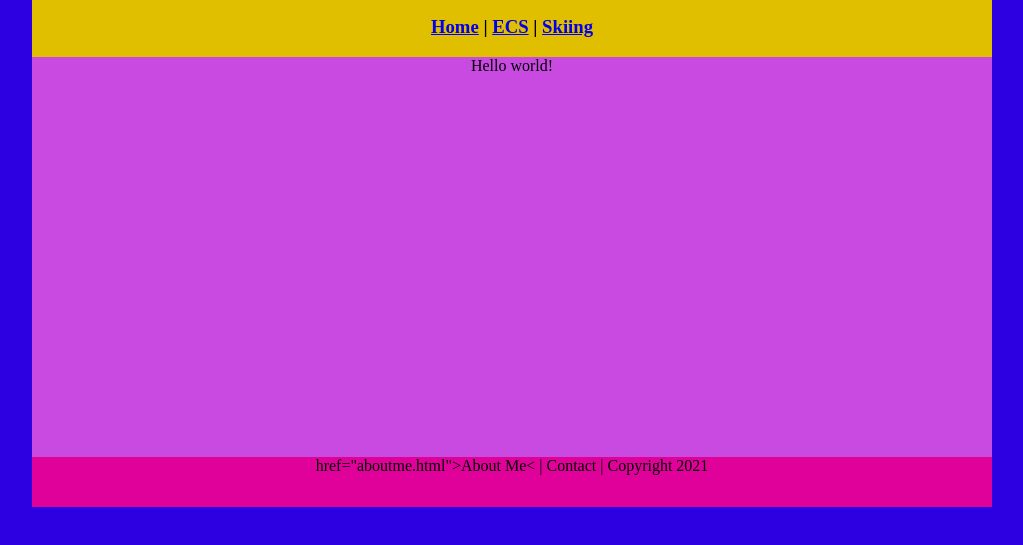
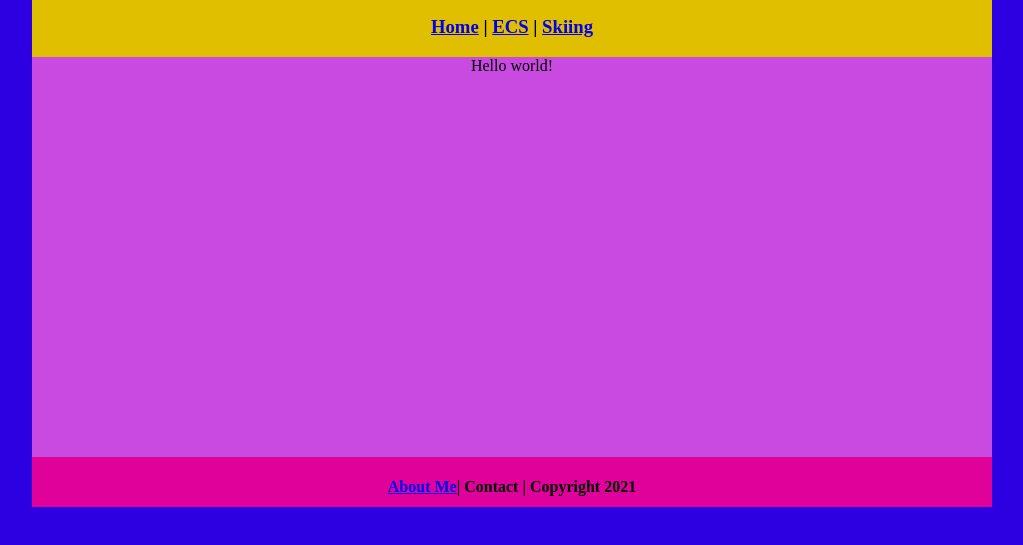
Before and after one commit to AndrewKath/ecsportfullio, a plain HTML site: page aboutme.html in a window 1280 px wide. Shown: the part 83-628 px from the top of the page, without its empty margins (128-1151 px from the left). Drawn offline with Linux system fonts and the light colour scheme.

Commit message:
Update aboutme.html

```diff
--- a/aboutme.html
+++ b/aboutme.html
@@ -17,7 +17,7 @@
   </div>
   <div class="content">Hello world!</div>
   <div class="footer">
-    <a>href="aboutme.html">About Me< </a>| Contact | Copyright 2021</h4>
+<h4> <a  href="aboutme.html">About Me</a></a>| Contact | Copyright 2021</h4>
   </div>
 </div>
 </body>
```
